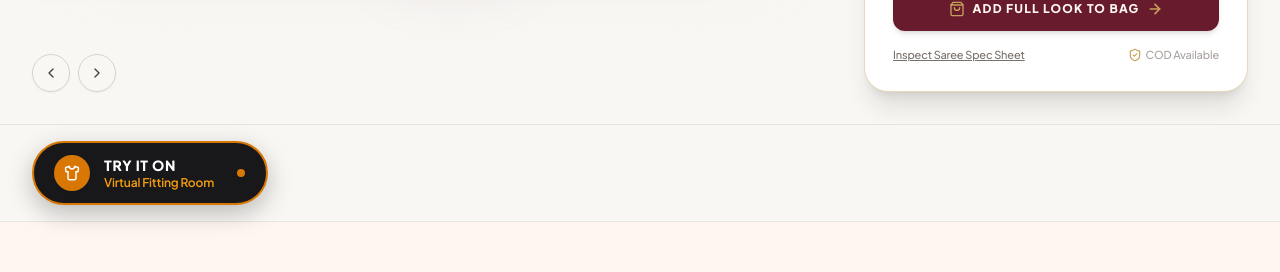
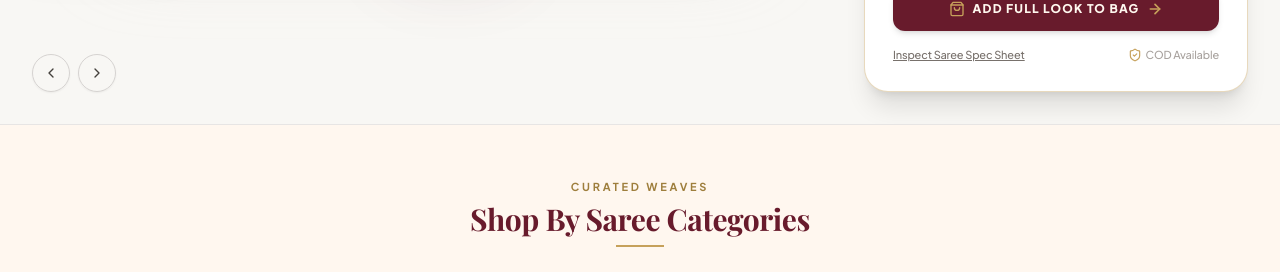
Before and after one commit to ydvsaurabh63/subh_lagan_saree_frontend, a React (Vite) app: page / in a window 1280 px wide. Shown: the part 820-1092 px from the top of the page. Built offline with nearby package versions, Linux system fonts and the light colour scheme; no server answers; a web font is replaced by a local one.

Commit message:
feat(tryon): remove upper in-page try it on button section

```diff
--- a/src/components/home/VirtualTryOn.jsx
+++ b/src/components/home/VirtualTryOn.jsx
@@ -3,44 +3,10 @@ import { Shirt } from 'lucide-react';
 import { useTryOn } from '../../context/TryOnContext.jsx';
 
 const VirtualTryOn = () => {
-  const { openTryOn, isOpen, toggleTryOn } = useTryOn();
+  const { isOpen, toggleTryOn } = useTryOn();
 
   return (
     <>
-      {/* =================================================================== */}
-      {/* "TRY IT ON" PILL TRIGGER BUTTON (EXACT MATCH TO REFERENCE)          */}
-      {/* =================================================================== */}
-      <section className="py-3 sm:py-4 bg-[#F8F7F4] border-b border-stone-200 select-none">
-        <div className="max-w-[1550px] mx-auto px-4 sm:px-6 lg:px-8 flex items-center justify-start">
-          <button
-            onClick={openTryOn}
-            aria-label="Open Virtual Fitting Room"
-            className="group flex items-center space-x-3.5 px-4 sm:px-5 py-2.5 sm:py-3 bg-[#18181b] hover:bg-[#222226] text-white rounded-full border-2 border-[#D97706] shadow-[0_8px_25px_rgba(0,0,0,0.25)] hover:shadow-[0_12px_35px_rgba(217,119,6,0.35)] transition-all duration-300 active:scale-95 cursor-pointer"
-          >
-            {/* Circular Icon Badge */}
-            <div className="w-8 h-8 sm:w-9 sm:h-9 rounded-full bg-[#D97706] flex items-center justify-center text-white shadow-sm flex-shrink-0 group-hover:scale-105 transition-transform">
-              <Shirt className="w-4 h-4 sm:w-4.5 sm:h-4.5 stroke-[2.2]" />
-            </div>
-
-            {/* Button Titles */}
-            <div className="text-left pr-2">
-              <div className="text-xs sm:text-sm font-black tracking-wider uppercase text-white font-sans leading-tight">
-                TRY IT ON
-              </div>
-              <div className="text-[10px] sm:text-xs font-semibold text-[#F59E0B] leading-tight">
-                Virtual Fitting Room
-              </div>
-            </div>
-
-            {/* Right Accent Pulse Dot */}
-            <div className="relative w-2.5 h-2.5 flex items-center justify-center flex-shrink-0">
-              <span className="w-2 h-2 rounded-full bg-[#D97706]"></span>
-              <span className="absolute inset-0 rounded-full bg-[#D97706] animate-ping opacity-60"></span>
-            </div>
-          </button>
-        </div>
-      </section>
-
       {/* Floating Sticky Widget on Bottom-Left for Quick Access Anywhere */}
       {!isOpen && (
         <div className="fixed bottom-6 left-6 z-40 hidden sm:block">
```
Also changed, not shown: src/components/tryon/FittingRoomPanel.jsx (line endings or trailing spaces), src/context/TryOnContext.jsx (line endings or trailing spaces), 5 other files (tests, documents, lock files or other folders).
